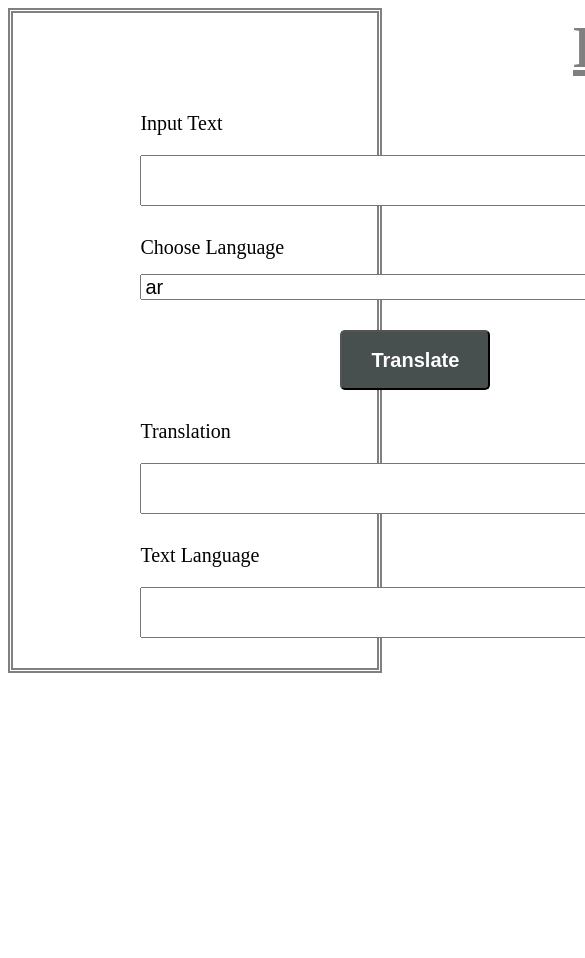
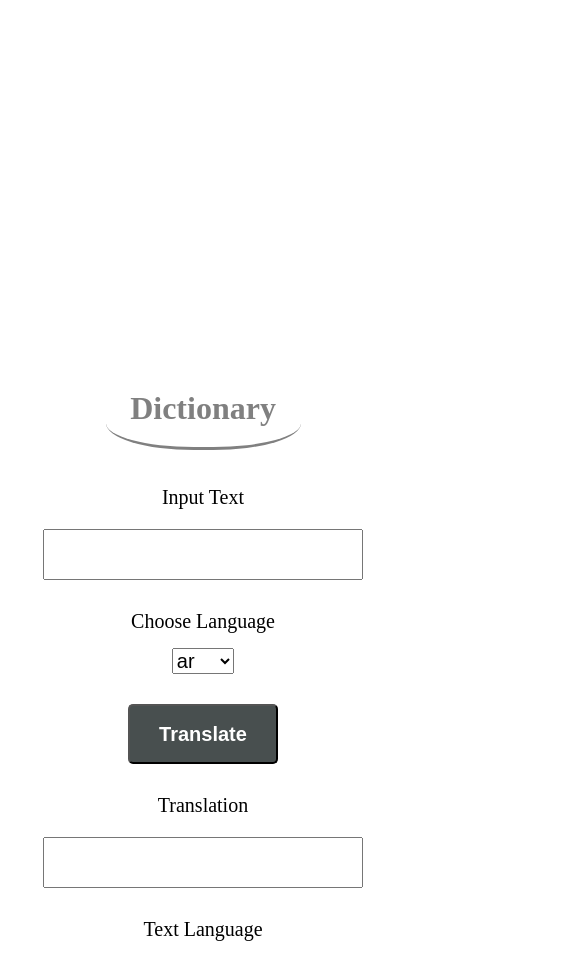
Before and after one commit to fack2/dictionaryApplication, a plain HTML site: page index.html in a window 390 px wide. Shown: the top 958 px of the page, 585 px wide, since content can reach past the window. Before the commit the page ends 844 px from the top, so only its background shows below. Drawn offline with Linux system fonts and the light colour scheme.

Commit message:
changing on style to be responsive

```diff
--- a/puplic/style.css
+++ b/puplic/style.css
@@ -1,24 +1,27 @@
 body {
-  border: double;
-  border-width: thick;
+  /* border: double;
+  border-width: thick; */
   border-color: gray;
+  height: 100vh;
+  width: 100vw;
 }
+
+
 .title {
+  margin: auto;
+  text-align: center;
   color: gray;
   font-weight: bold;
-  font-size: 60px;
-  padding-left: 560px;
-  padding-bottom: 30px;
-  text-decoration: underline;
+  font-size: 2em;
+
+  padding-bottom: 5%;
+  border-bottom: 3px solid gray;
+  border-radius: 45%;
+  width: 50%;
+  margin-bottom: 5%;
+  margin-top: 30%;
 }
 
-/* header {
-  background-image: url("");
-  height: 350px;
-  background-size: cover;
-  background-repeat: no-repeat;
-
-} */
 button {
   height: 60px;
   width: 150px;
@@ -27,7 +30,7 @@ button {
   border-radius: 5px;
   /* align-items: center; */
   margin-bottom: 30px;
-  margin-left: 200px;
+
   font-weight: bold;
   font-size: 20px;
 }
@@ -38,14 +41,31 @@ button:hover {
   transition: all 0.4s ease 0s;
 }
 div {
-  display: grid;
-  width: 300px;
-  margin-left: 35%;
+  display: flex;
+  flex-direction: column;
+  margin: auto;
+  justify-content: center;
+  align-items: center;
+  text-align: center;
+  height: 100vh;
+  width: 80vw;
+
 }
+
+.inputLang{
+
+width: 20%;
+align-content: center;
+
+
+
+}
+
 label {
   font-size: 20px;
 }
 input {
+  width: 80vw;
   font-size: 40px;
   margin-bottom: 30px;
   margin-top: 20px;
@@ -56,3 +76,70 @@ input {
   margin-bottom: 30px;
   margin-top: 15px;
 }
+
+
+
+/* mobile media quiry */
+
+@media only screen and (max-width: 768px) {
+  body {
+
+    border-color: gray;
+    height: 100vh;
+    width: 100vw;
+  }
+
+
+  .title {
+    margin: auto;
+    text-align: center;
+    color: gray;
+    font-weight: bold;
+    font-size: 2em;
+    padding-bottom: 5%;
+    border-bottom: 3px solid gray;
+    border-radius: 45%;
+    width: 50%;
+    margin-bottom: 5%;
+    margin-top: 100%;
+  }
+  button {
+    height: 60px;
+    width: 150px;
+    color: #fff;
+    background: #484f4f;
+    border-radius: 5px;
+    /* align-items: center; */
+    margin-bottom: 30px;
+
+    font-weight: bold;
+    font-size: 20px;
+  }
+  button:hover {
+    text-shadow: 0px 0px 6px rgba(255, 255, 255, 1);
+    -webkit-box-shadow: 0px 5px 40px -10px rgba(0, 0, 0, 0.57);
+    -moz-box-shadow: 0px 5px 40px -10px rgba(0, 0, 0, 0.57);
+    transition: all 0.4s ease 0s;
+  }
+  div {
+    display: flex;
+    flex-direction: column;
+    margin: auto;
+    justify-content: center;
+    align-items: center;
+    text-align: center;
+    height: 70vh;
+    width: 80vw;
+
+  }
+
+  .inputLang{
+
+  width: 20%;
+  align-content: center;
+
+
+
+  }
+
+}
```
